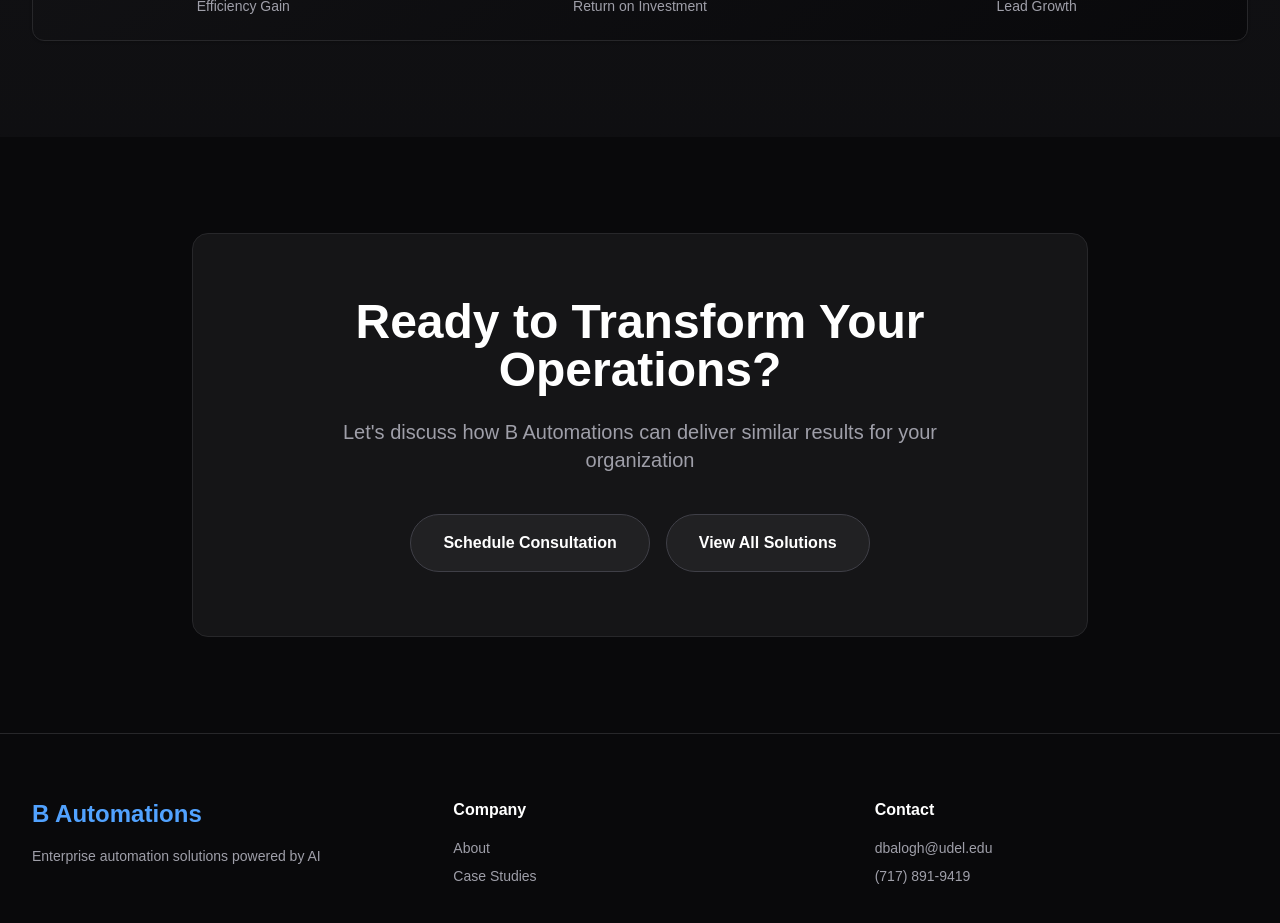
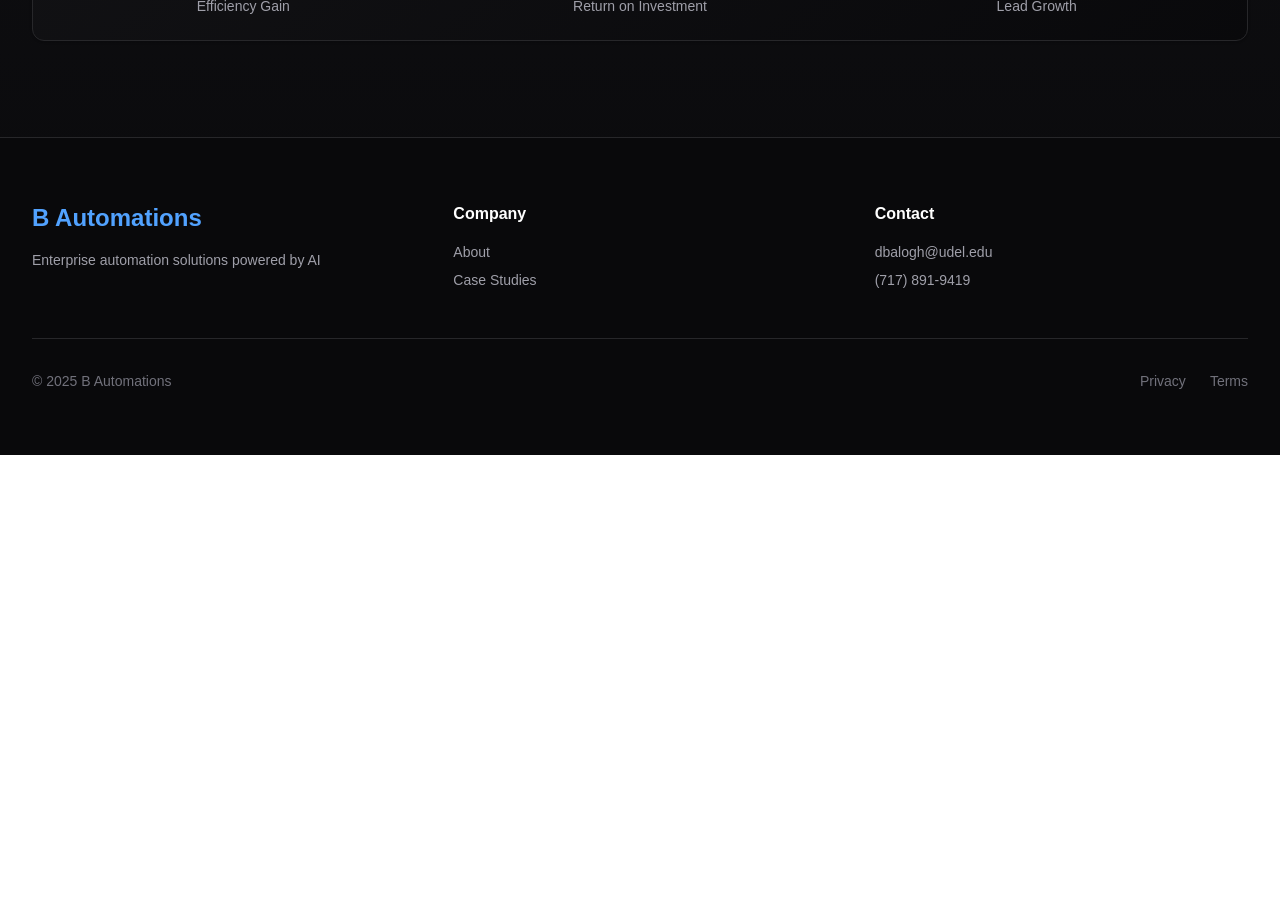
Before and after one commit to BMKellner/b-automations, a Next.js app in the folder apps/web/: page /case-studies in a window 1280 px wide. Shown: the part 3400-4323 px from the top of the page. After the commit the page ends 3855 px from the top, so only its background shows below. Built offline with nearby package versions, Linux system fonts and the light colour scheme.

Commit message:
Remove CTA sections from case studies and how-it-works pages
Deleted the call-to-action sections from both the case studies and how-it-works pages to streamline the user experience and reduce redundancy. Footer sections remain unchanged.

```diff
--- a/apps/web/app/case-studies/page.tsx
+++ b/apps/web/app/case-studies/page.tsx
@@ -238,38 +238,6 @@ export default function CaseStudiesPage() {
         </div>
       </section>
 
-      {/* CTA Section */}
-      <section className="relative px-8 py-24 bg-zinc-950">
-        <div className="max-w-4xl mx-auto">
-          <motion.div
-            initial={{ opacity: 0, y: 30 }}
-            whileInView={{ opacity: 1, y: 0 }}
-            viewport={{ once: true }}
-            transition={{ duration: 0.8, ease: [0.22, 1, 0.36, 1] }}
-            className="text-center space-y-6 bg-zinc-900/80 border border-zinc-800 rounded-2xl p-12 md:p-16"
-          >
-            <h2 className="text-3xl md:text-5xl font-bold text-white">
-              Ready to Transform Your Operations?
-            </h2>
-            <p className="text-lg md:text-xl text-zinc-400 max-w-2xl mx-auto">
-              Let's discuss how B Automations can deliver similar results for your organization
-            </p>
-            <div className="flex flex-col sm:flex-row gap-4 justify-center pt-4">
-              <a href="/consultation">
-                <button className="px-8 py-4 bg-white/5 hover:bg-white/10 text-white font-semibold rounded-full border border-zinc-700 hover:border-zinc-600 transition-all">
-                  Schedule Consultation
-                </button>
-              </a>
-              <a href="/how-it-works">
-                <button className="px-8 py-4 bg-white/5 hover:bg-white/10 text-white font-semibold rounded-full border border-zinc-700 hover:border-zinc-600 transition-all">
-                  View All Solutions
-                </button>
-              </a>
-            </div>
-          </motion.div>
-        </div>
-      </section>
-
       {/* Footer */}
       <footer className="bg-zinc-950 border-t border-zinc-800 text-white py-16">
         <div className="max-w-7xl mx-auto px-8">
--- a/apps/web/app/how-it-works/page.tsx
+++ b/apps/web/app/how-it-works/page.tsx
@@ -385,39 +385,6 @@ export default function HowItWorksPage() {
         </div>
       </section>
 
-      {/* CTA Section */}
-      <section className="relative px-8 py-24 bg-zinc-950">
-        <div className="max-w-4xl mx-auto">
-          <motion.div
-            initial={{ opacity: 0, y: 30 }}
-            whileInView={{ opacity: 1, y: 0 }}
-            viewport={{ once: true }}
-            transition={{ duration: 0.8, ease: [0.22, 1, 0.36, 1] }}
-            className="text-center space-y-6 bg-zinc-900/80 border border-zinc-800 rounded-2xl p-12 md:p-16"
-          >
-            <h2 className="text-3xl md:text-5xl font-bold text-white">
-              Ready to Build Your Custom Solution?
-            </h2>
-            <p className="text-lg md:text-xl text-zinc-400 max-w-2xl mx-auto">
-              Let's discuss your unique challenges and design an automation solution
-              that's perfectly tailored to your business
-            </p>
-            <div className="flex flex-col sm:flex-row gap-4 justify-center pt-4">
-              <a href="/consultation">
-                <button className="px-8 py-4 bg-white/5 hover:bg-white/10 text-white font-semibold rounded-full border border-zinc-700 hover:border-zinc-600 transition-all">
-                  Start Discovery Call
-                </button>
-              </a>
-              <a href="/case-studies">
-                <button className="px-8 py-4 bg-white/5 hover:bg-white/10 text-white font-semibold rounded-full border border-zinc-700 hover:border-zinc-600 transition-all">
-                  View Case Studies
-                </button>
-              </a>
-            </div>
-          </motion.div>
-        </div>
-      </section>
-
       {/* Footer */}
       <footer className="bg-zinc-950 border-t border-zinc-800 text-white py-16">
         <div className="max-w-7xl mx-auto px-8">
```
